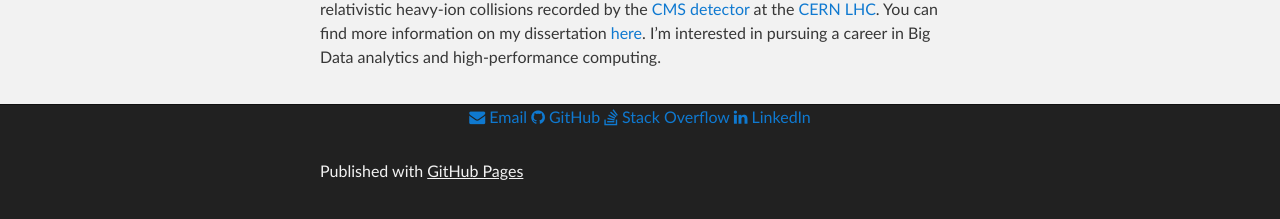
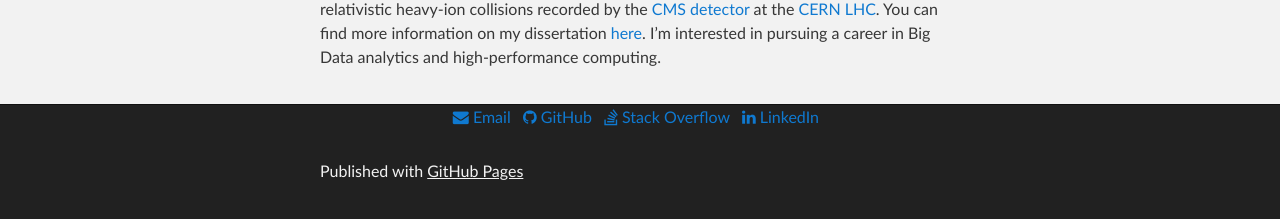
Before and after one commit to jrcastle/jrcastle.github.io, a Jekyll site: the page built from index.md, in a window 1280 px wide. Shown: the part 375-594 px from the top of the page. Built offline with Jekyll 4.4.1, drawn with Linux system fonts in a browser that asks for light colours; nearby versions of some CDN libraries; our own code applies the rules of GitHub Pages for plain Markdown files.

Commit message:
Fix spacing

```diff
--- a/_layouts/default.html
+++ b/_layouts/default.html
@@ -43,22 +43,22 @@
     <center>
       {% if site.email %}
       <a href="mailto:jrcastle90@gmail.com">
-	<i class="fa fa-envelope"></i> Email
+	<i class="fa fa-envelope"></i> Email &nbsp;
       </a>
       {% endif %}
       {% if site.github_username %}
       <a href="https://github.com/{{ site.github_username }}">
-	<i class="fa fa-github"></i> GitHub
+	<i class="fa fa-github"></i> GitHub &nbsp;
       </a>
       {% endif %}
       {% if site.stackoverflow_username %}
       <a href="https://stackoverflow.com/users/8065793/{{ site.stackoverflow_username }}">
-	<i class="fa fa-stack-overflow"></i> Stack Overflow
+	<i class="fa fa-stack-overflow"></i> Stack Overflow &nbsp;
       </a>
       {% endif %}
       {% if site.linkedin_username %}
       <a href="https://linkedin.com/in/{{ site.linkedin_username }}">
-	<i class="fa fa-linkedin"></i> LinkedIn
+	<i class="fa fa-linkedin"></i> LinkedIn &nbsp;
       </a>
       {% endif %}
     </center>
```
